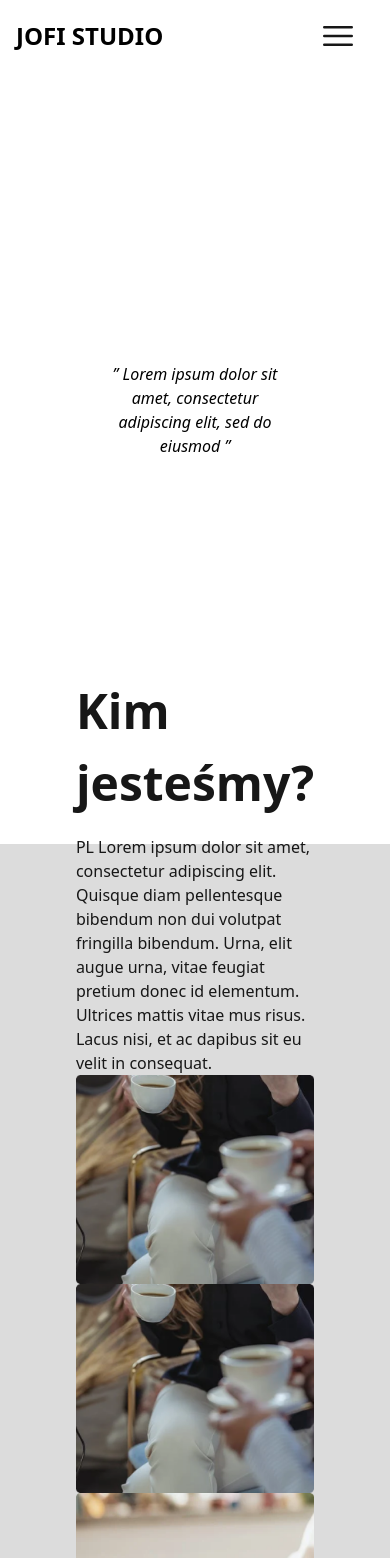
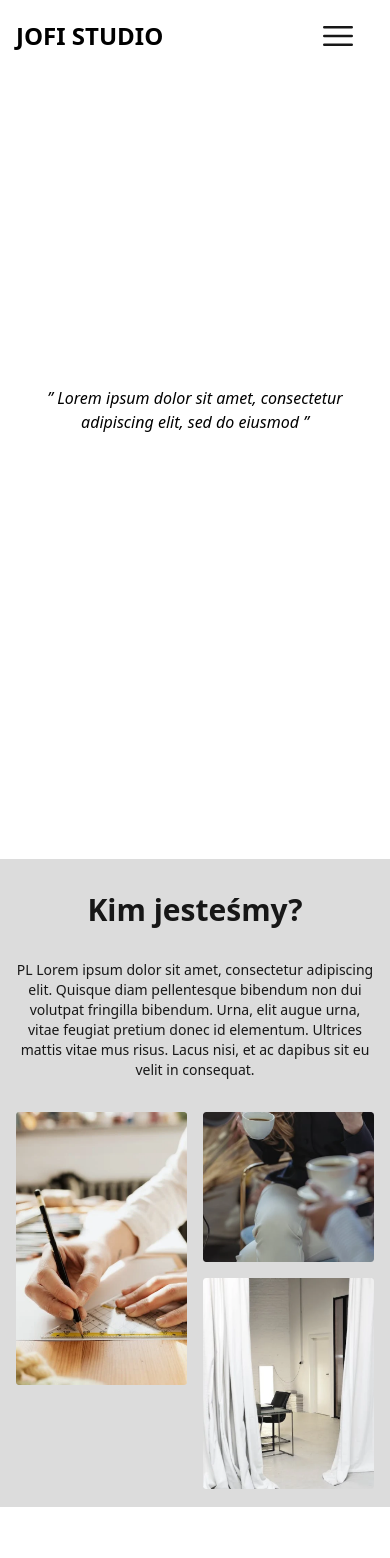
Before and after one commit to Klaudiuszu/Przemek, a Next.js app: page /#about in a window 390 px wide. Before the commit this address led to /. Shown: the top 1558 px of the page. After the commit the page ends 1521 px from the top, so only its background shows below. Built offline with nearby package versions, Linux system fonts and the light colour scheme.

Commit message:
004 add about section

```diff
--- a/pages/components/AboutSection.jsx
+++ b/pages/components/AboutSection.jsx
@@ -1,27 +1,48 @@
 "use client";
-import React, { useTransition, useState } from "react";
+import React, {useRef, useState, useEffect} from "react";
 import Image from "next/image";
 import { useIntl } from "react-intl";
+import { motion } from "framer-motion";
 
 
 const AboutSection = () => {
-
   const intl = useIntl();
 
+    const [height, setHeight] = useState(0);
+    const [width, setWidth] = useState(0);
+    const refHeight = useRef(null);
+    const refWidth = useRef(null);
+
+    useEffect(() => {
+      setWidth(refWidth.current.clientWidth)
+      setHeight(refHeight.current.clientHeight)
+    },[])
+console.log({width, height})
   return (
-    <section className="about-me-section lg:py-16 max-w-screen-lg" id="about">
-      <div className="bg"></div>
-      <div className="md:grid md:grid-cols-2 gap-8 items-center py-8 px-4 xl:gap-16 sm:py-16 xl:px-16">
-        <div className="mt-4 md:mt-0 text-left flex flex-col h-full">
-          <h2 className="about-me-header mb-4">{intl.formatMessage({ id: "aboutMe.header" })}</h2>
-          <p className="about-me-info">
-          {intl.formatMessage({ id: "aboutMe.info" })}
-          </p>
+    <section ref={refWidth} className="about-me-section lg:h-lvh lg:py-16 max-w-screen-xxl" id="about">
+      <div className="bg" style={{height:`${width <= '1025' ? height + 'px' : '100vh'}`}}></div>
+      <motion.div
+        whileInView={{ opacity: [0, 1] }}
+        transition={{ duration: 0.5 }}
+      >
+        <div ref={refHeight} className="flex flex-col	 lg:grid gap-8 lg:grid-cols-2 items-center py-8 px-4 lg:gap-16 lg:px-16 about-me-section-wrapper">
+          <div className="justify-center text-3xl md:text-5xl items-center lg:items-start text-center gap-4 mt-4  lg:text-left flex flex-col h-full">
+            <h2 className="about-me-header mb-4">{intl.formatMessage({ id: "aboutMe.header" })}</h2>
+            <p className="about-me-info text-sm lg:px-0 sm:px-16 md:text-xl">
+              {intl.formatMessage({ id: "aboutMe.info" })}
+            </p>
+          </div>
+          <div className="image-section">
+            <div className="image-section-left">
+              <Image src="/images/aboutMe03.png" width={336} height={536} />
+            </div>
+            <div className="image-section-right">
+              <Image src="/images/aboutMe02.png" width={336} height={271} />
+              <Image src="/images/aboutMe01.png" width={336} height={382} />
+            </div>
+          </div>
         </div>
-        <Image src="/images/aboutMe02.png" width={336} height={536} />
-        <Image src="/images/aboutMe02.png" width={336} height={536} />
-        <Image src="/images/aboutMe03.png" width={336} height={536} />
-      </div>
+      </motion.div>
     </section>
   );
 };
--- a/pages/components/HeroSection.jsx
+++ b/pages/components/HeroSection.jsx
@@ -3,14 +3,15 @@ import React from "react";
 import { motion } from "framer-motion";
 
 const HeroSection = () => {
+
   return (
-    <section id="about" className="lg:py-16 hero-section max-w-screen-lg">
+    <section className="lg:py-16 px-4 xl:px-16 hero-section max-w-screen-xxl">
       <motion.div
         initial={{ opacity: 0, scale: 0.9 }}
         animate={{ opacity: 1, scale: 1 }}
         transition={{ duration: 0.5 }}
       >
-        <p className="sm:text-lg mb-6 lg:text-3xl hero-section-text">
+        <p className="sm:text-lg mb-6 md:text-3xl hero-section-text">
         ”&nbsp;Lorem ipsum dolor sit amet, consectetur adipiscing elit, sed do eiusmod&nbsp;”
         </p>
         <div>
--- a/pages/components/MenuOverlay.jsx
+++ b/pages/components/MenuOverlay.jsx
@@ -1,4 +1,4 @@
-import React, { useEffect, useState } from "react";
+import React from "react";
 import NavLink from "./NavLink";
 
 const MenuOverlay = ({ links, navbarOpen, toggleLanguage, locale }) => {
--- a/pages/components/Navbar.jsx
+++ b/pages/components/Navbar.jsx
@@ -51,7 +51,7 @@ const Navbar = () => {
         >
           JOFI STUDIO
         </Link>
-        <div className="mobile-menu block md:hidden">
+        <div className="mobile-menu block lg:hidden">
           {!navbarOpen ? (
             <button
               onClick={() => setNavbarOpen(true)}
@@ -68,7 +68,7 @@ const Navbar = () => {
             </button>
           )}
         </div>
-        <div className="menu hidden md:block md:w-auto" id="navbar">
+        <div className="menu hidden lg:block lg:w-auto" id="navbar">
           <ul className="navbar-link-wrapper flex p-4 md:p-0 md:flex-row mt-0 uppercase">
             {navLinks.map((link, index) => (
               <li key={index} className="navbar-single-link">
--- a/pages/components/styles/aboutMe.scss
+++ b/pages/components/styles/aboutMe.scss
@@ -2,22 +2,32 @@
     display: flex;
     justify-content: center;
     align-items: center;
-    height: 100vh;
     color: $dark;
 
-.about-me-header {
-    font-weight: 700;
-    font-size: 48px;
-    .about-me-info {
-        font-size: 18px;
-        font-weight: 300;
+    .about-me-header {
+        font-weight: 700;
+
+        .about-me-info {
+            font-weight: 300;
+        }
+    }
+
+    .about-me-section-wrapper {
+        .image-section {
+            display: flex;
+            gap: 1rem;
+        }
+        .image-section-right {
+            display: flex;
+            flex-direction: column;
+            gap: 1rem;
+        }
     }
 }
-}
+
 .bg {
-    position:absolute;
+    position: absolute;
     z-index: -2;
     background-color: $background;
-    height: 100vh;
     width: 100%;
 }
--- a/pages/index.js
+++ b/pages/index.js
@@ -5,7 +5,7 @@ import Navbar from "./components/Navbar";
 export default function Home() {
 
   return (
-    <main className='flex min-h-screen flex-col items-center justify-between xs:w px-24'>
+    <main className='flex min-h-screen flex-col items-center justify-between xs:w xl:px-24'>
       <Navbar />
       <HeroSection />
       <AboutSection />
--- a/tailwind.config.js
+++ b/tailwind.config.js
@@ -13,6 +13,24 @@ module.exports = {
           "conic-gradient(from 180deg at 50% 50%, var(--tw-gradient-stops))",
       },
     },
+    screens: {
+      'xs': '320px',
+      // => @media (min-width: 640px) { ... }
+      'sm': '640px',
+      // => @media (min-width: 640px) { ... }
+
+      'md': '768px',
+      // => @media (min-width: 768px) { ... }
+
+      'lg': '1024px',
+      // => @media (min-width: 1024px) { ... }
+
+      'xl': '1280px',
+      // => @media (min-width: 1280px) { ... }
+
+      '2xl': '1536px',
+      // => @media (min-width: 1536px) { ... }
+    }
   },
   plugins: [],
 };
```
